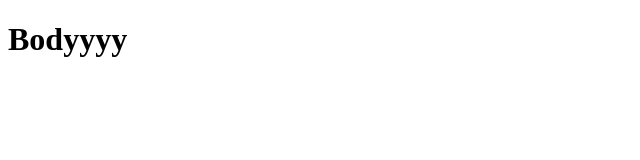
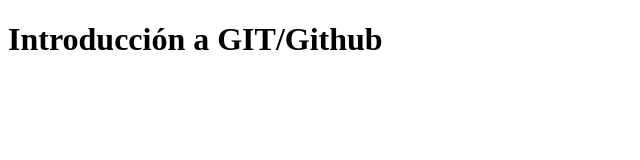
Before and after one commit to Aquino4416/GIT-TPAF, a plain HTML site: page index.html in a window 1280 px wide. Shown: the whole page, without its empty margins (0-640 px from the left). Drawn offline with Linux system fonts and the light colour scheme.

Commit message:
Modificar h1 con titulo en la pagina web

```diff
--- a/index.html
+++ b/index.html
@@ -7,6 +7,6 @@
     <title>Intro A Github</title>
 </head>
 <body>
-    <h1>Bodyyyy</h1>
+    <h1>Introducción a GIT/Github</h1>
 </body>
 </html>
```
